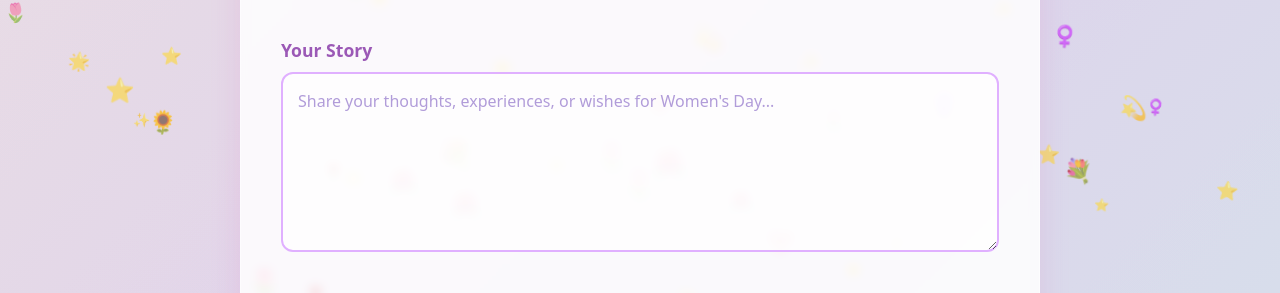
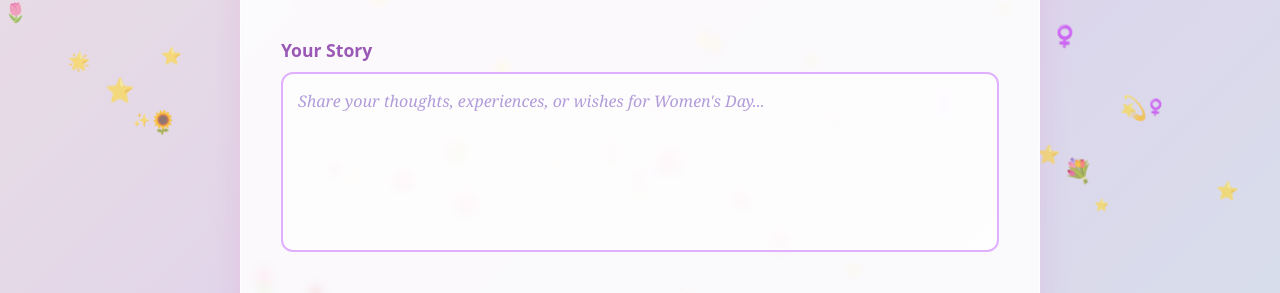
Before and after one commit to NSSKMIT/women-sday_form-frontend, a React (Create React App) app: page / in a window 1280 px wide. Shown: the part 237-530 px from the top of the page. Built offline with nearby package versions, Linux system fonts and the light colour scheme.

Commit message:
Update App.css

```diff
--- a/src/App.css
+++ b/src/App.css
@@ -139,15 +139,20 @@ body {
   font-size: 1.1rem;
 }
 
+/* Updated story textarea with improved styling */
 .story-textarea {
   min-height: 180px;
   border: 2px solid #e0b0ff;
   border-radius: 12px;
   padding: 15px;
   font-size: 1rem;
-  resize: vertical;
+  resize: none; /* Changed from vertical to none since we'll auto-expand */
   transition: border 0.3s, box-shadow 0.3s;
   background-color: rgba(255, 255, 255, 0.7);
+  color: #6a2c70; /* Changed text color from default to a rich purple */
+  font-family: 'Georgia', serif; /* Changed font to a more elegant serif font */
+  line-height: 1.6; /* Improved line spacing for better readability */
+  overflow: hidden; /* Hide overflow to prevent scrollbar */
 }
 
 .story-textarea:focus {
@@ -158,6 +163,7 @@ body {
 
 .story-textarea::placeholder {
   color: #b19cd9;
+  font-style: italic; /* Make placeholder text italic for distinction */
 }
 
 .image-upload-wrapper {
@@ -195,12 +201,15 @@ input[type="file"] {
 
 /* Enhanced styling for the image preview container */
 .image-preview-container {
-  margin: 20px 0;
+  margin: 20px auto; /* Changed to auto for horizontal centering */
   text-align: center;
   padding: 15px;
   background-color: rgba(255, 255, 255, 0.5);
   border-radius: 15px;
   box-shadow: 0 0 20px rgba(177, 156, 217, 0.2);
+  max-width: 80%; /* Limit width to ensure it's centered */
+  display: flex;
+  justify-content: center; /* Center image horizontally */
 }
 
 .image-preview {
```
